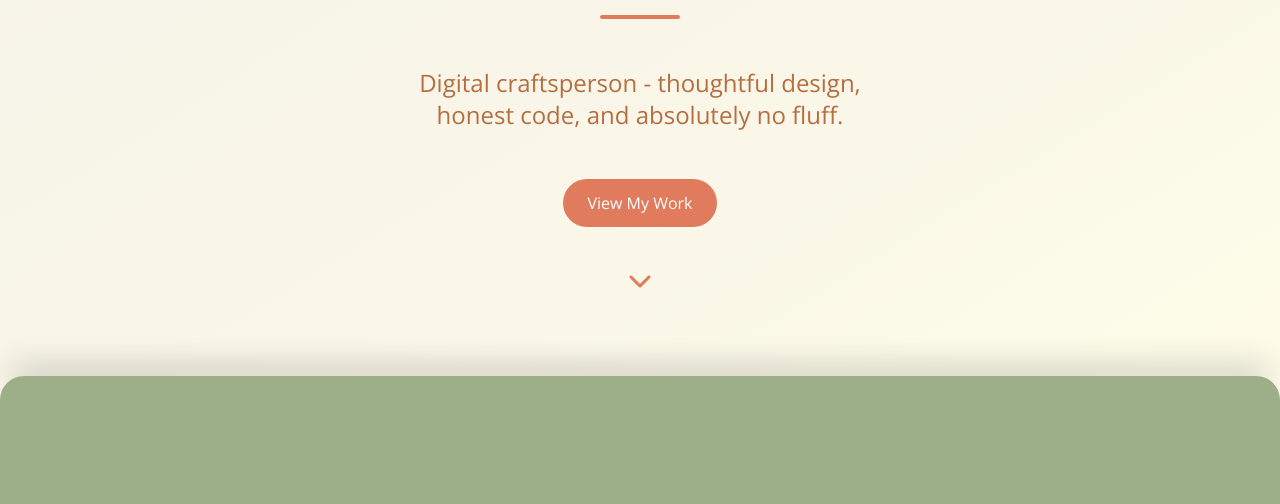
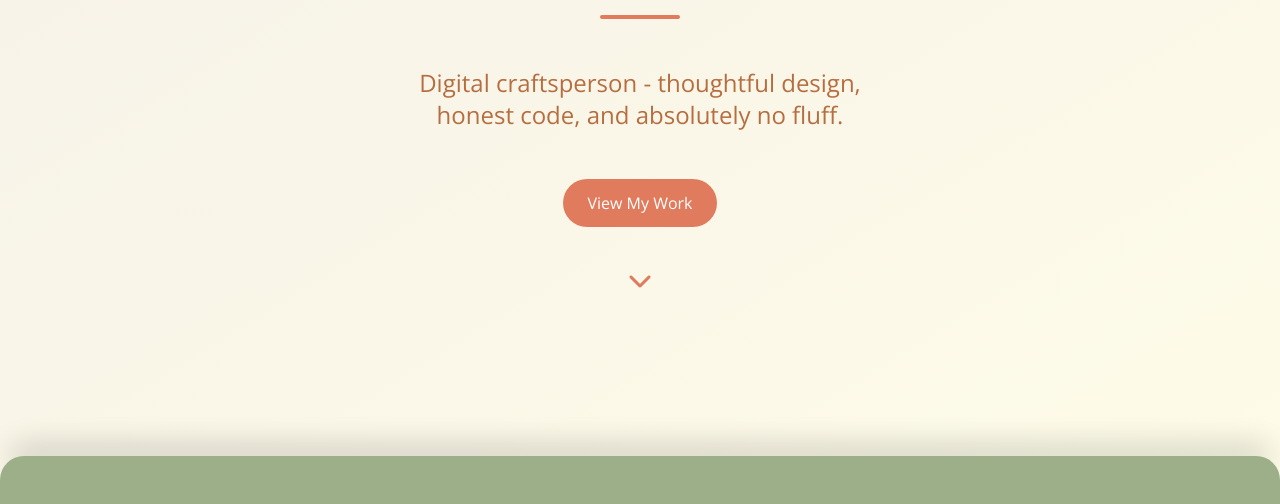
Before and after one commit to cimafrancamae/cimafrancamae.github.io, a website: page index.html in a window 1280 px wide. Shown: the part 296-800 px from the top of the page. Drawn offline with nearby package versions, Linux system fonts and the light colour scheme.

Commit message:
style: fix margin top

```diff
--- a/index.html
+++ b/index.html
@@ -36,7 +36,7 @@
 
 
     <!-- Projects Section (overlapping on scroll) -->
-    <div class="h-10 bg-sage shadow-[0_-20px_30px_-10px_rgba(0,0,0,0.2)] z-0 relative -mt-32 rounded-t-3xl"></div>
+    <div class="h-10 bg-sage shadow-[0_-20px_30px_-10px_rgba(0,0,0,0.2)] z-0 relative -mt-12 rounded-t-3xl"></div>
     <section id="projects" class="relative bg-sage text-white pt-32 pb-40">
       <div x-data="portfolio">
         <div class="max-w-5xl mx-auto text-center">
```
Also changed, not shown: dist/output.css.
